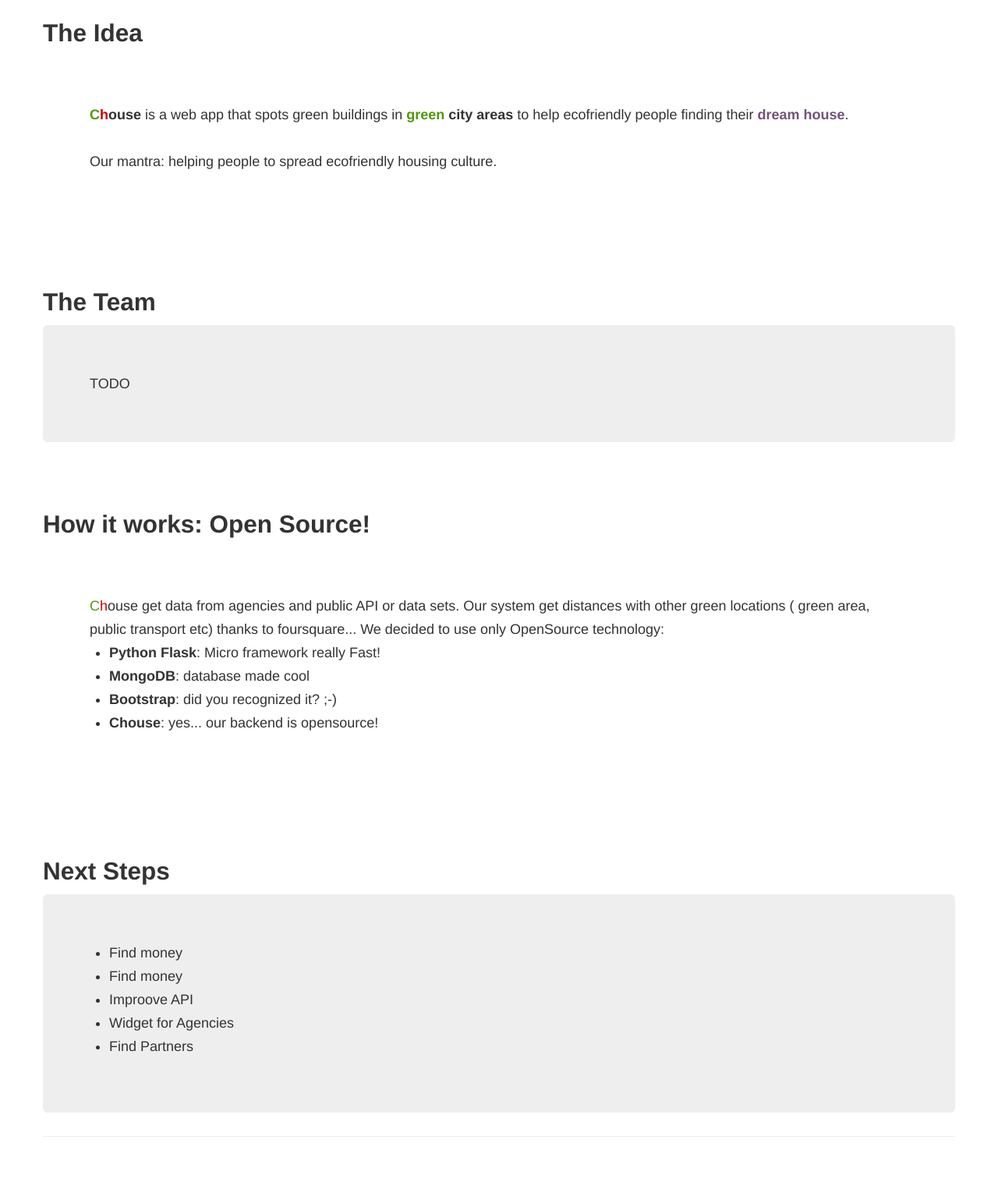
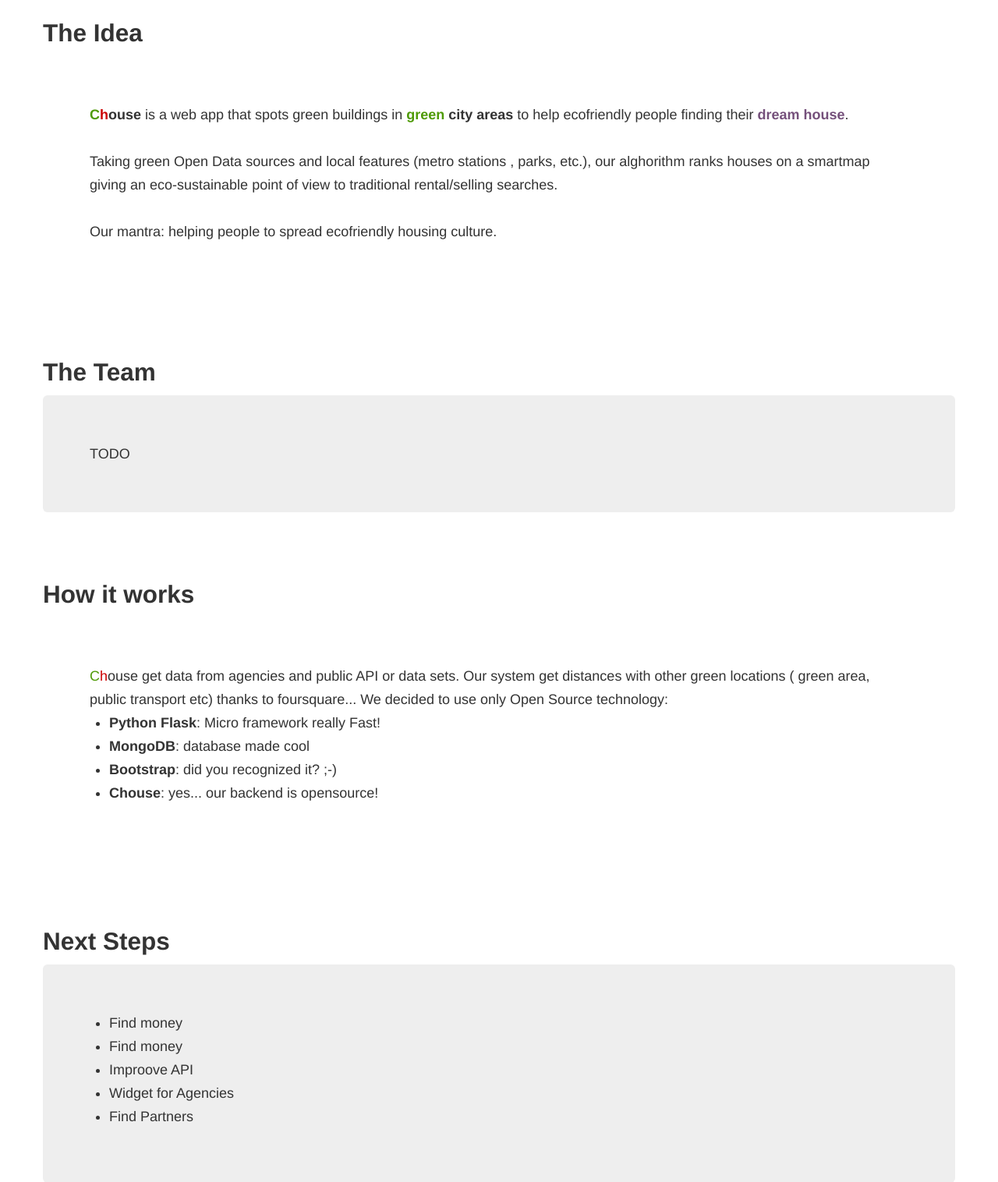
Before and after one commit to koalalorenzo/dhouse, a Flask app: page / in a window 1280 px wide. Shown: the part 638-2154 px from the top of the page at 78% size. Before the commit the page ends 2096 px from the top, so only its background shows below. Run offline with Flask 2, Linux system fonts and the light colour scheme; parts of the project's set-up code (start-up, migrations or seed data) failed here and were passed over; some libraries are stand-ins or nearby versions.

Commit message:
Added basic algorithm description in "The idea" paragraph

```diff
--- a/templates/homepage.html
+++ b/templates/homepage.html
@@ -20,6 +20,7 @@
         <h2>The Idea</h2>
         <div class="hero-unit" style="background-color: transparent;">
             <b><span style="color: #4e9a06">C</span><span style="color: #cc0000;">h</span>ouse</b> is a web app that spots green buildings in <b><span style="color: #4e9a06">green</span> city areas</b> to help ecofriendly people finding their <b><span style="color: #75507b">dream house</span></b>.<br/><br/>
+            Taking green Open Data sources and local features (metro stations , parks, etc.), our alghorithm ranks houses on a smartmap giving an eco-sustainable point of view to traditional rental/selling searches.<br/><br/>
             Our mantra: helping people to spread ecofriendly housing culture.
         </div>
     </div>
@@ -32,10 +33,10 @@
     </div>
     <div id="backend" style="padding-top: 45px;"></div>
     <div>
-        <h2>How it works: Open Source!</h2>
+        <h2>How it works</h2>
         <div class="hero-unit" style="background-color: transparent;">
             <span style="color: #4e9a06">C</span><span style="color: #cc0000;">h</span>ouse get data from agencies and public API or data sets. Our system get distances with other green locations ( green area, public transport etc) thanks to foursquare...
-            We decided to use only OpenSource technology:
+            We decided to use only Open Source technology:
             <ul>
                 <li><b>Python Flask</b>: Micro framework really Fast!</li>
                 <li><b>MongoDB</b>: database made cool</li>
```
